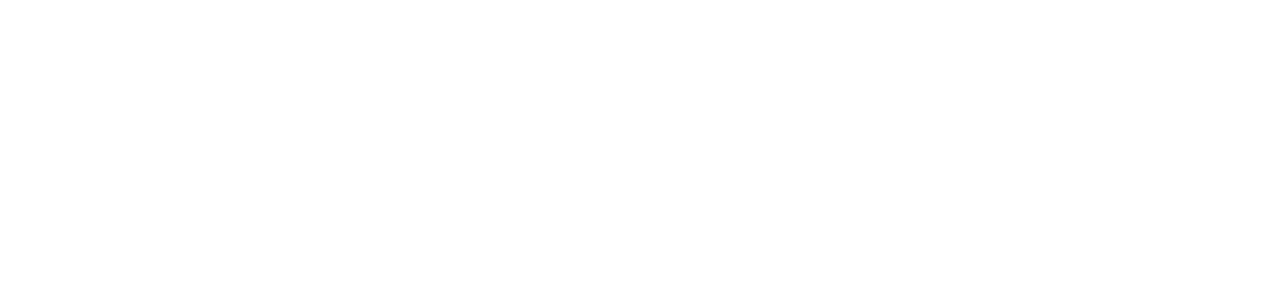
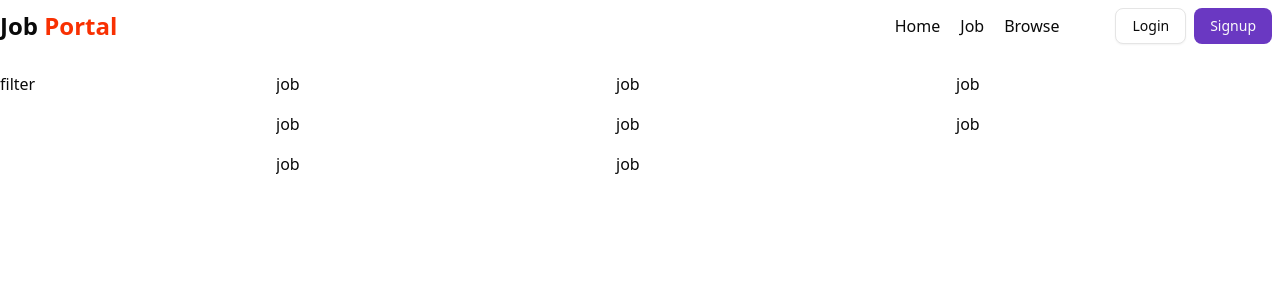
Before and after one commit to abhay-004/JOB-PORTAL-WEBSITE, a React app in the folder frontend/: page /jobs in a window 1280 px wide. Shown: the top 300 px of the page. Built offline with nearby package versions, Linux system fonts and the light colour scheme; the HTML template or start-up script is replaced by a standard one.

Commit message:
crete jobs page

```diff
--- /dev/null
+++ b/frontend/src/components/FilterCard.jsx
@@ -0,0 +1,11 @@
+import React from 'react'
+
+const FilterCard = () => {
+  return (
+    <div>
+      filter
+    </div>
+  )
+}
+
+export default FilterCard
--- /dev/null
+++ b/frontend/src/components/JobCard.jsx
@@ -0,0 +1,11 @@
+import React from 'react'
+
+const JobCard = () => {
+  return (
+    <div>
+      job
+    </div>
+  )
+}
+
+export default JobCard
--- a/frontend/src/components/Jobs.jsx
+++ b/frontend/src/components/Jobs.jsx
@@ -1,11 +1,36 @@
-import React from 'react'
+import React from "react";
+import Navbar from "./shared/Navbar";
+import FilterCard from "./FilterCard";
+import JobCard from "./JobCard";
 
+const jobsArray = [1, 2, 3, 4, 5, 6, 7, 8];
 const Jobs = () => {
   return (
     <div>
+      <Navbar />
+      <div className="max-w-7xl mx-auto mt-5">
+        <div className="flex gap-5">
+          <div className="w-[20%]">
+            <FilterCard />
+          </div>
 
+          {jobsArray.length <= 0 ? (
+            <span>Job Not Found</span>
+          ) : (
+            <div className="flex-1 h-[88vh] overflow-y-auto pb-5">
+              <div className="grid grid-cols-3 gap-4">
+                {jobsArray.map(() => (
+                  <div>
+                    <JobCard />
+                  </div>
+                ))}
+              </div>
+            </div>
+          )}
+        </div>
+      </div>
     </div>
-  )
-}
+  );
+};
 
-export default Jobs
+export default Jobs;
```
